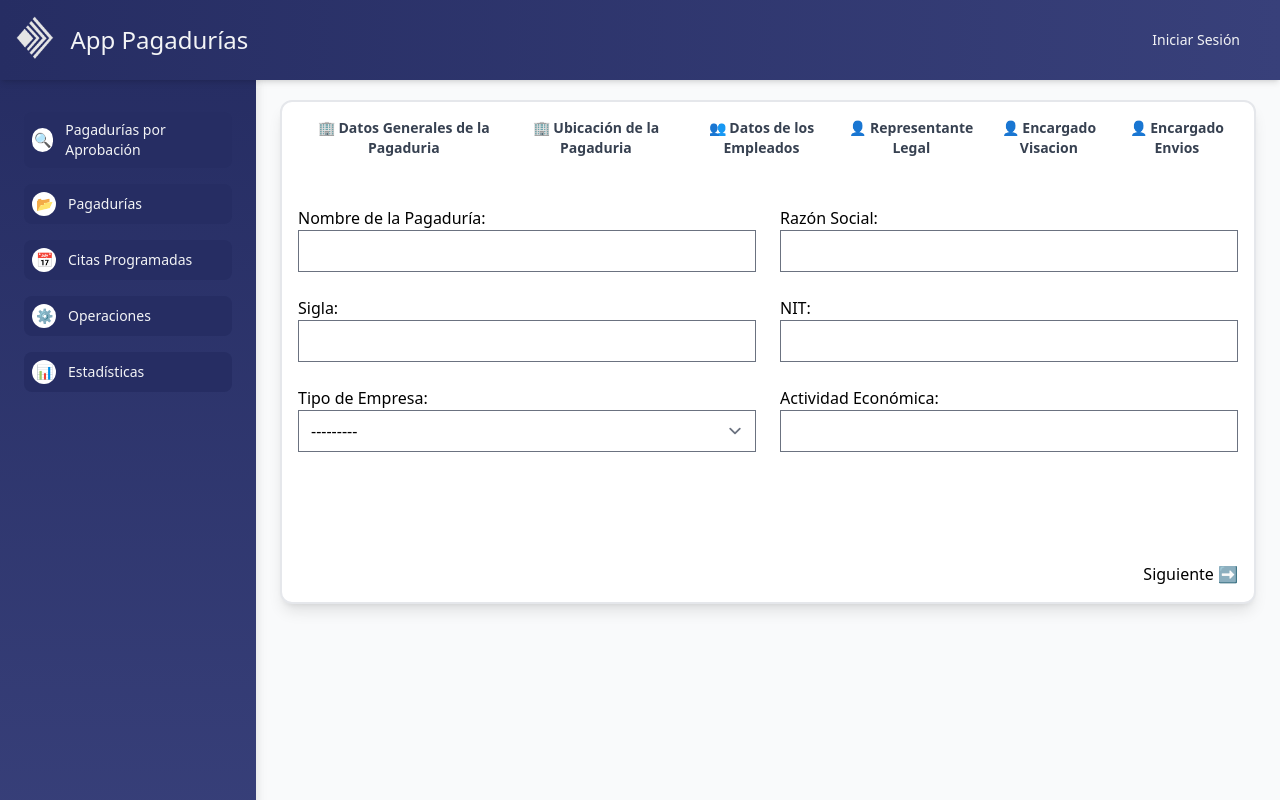
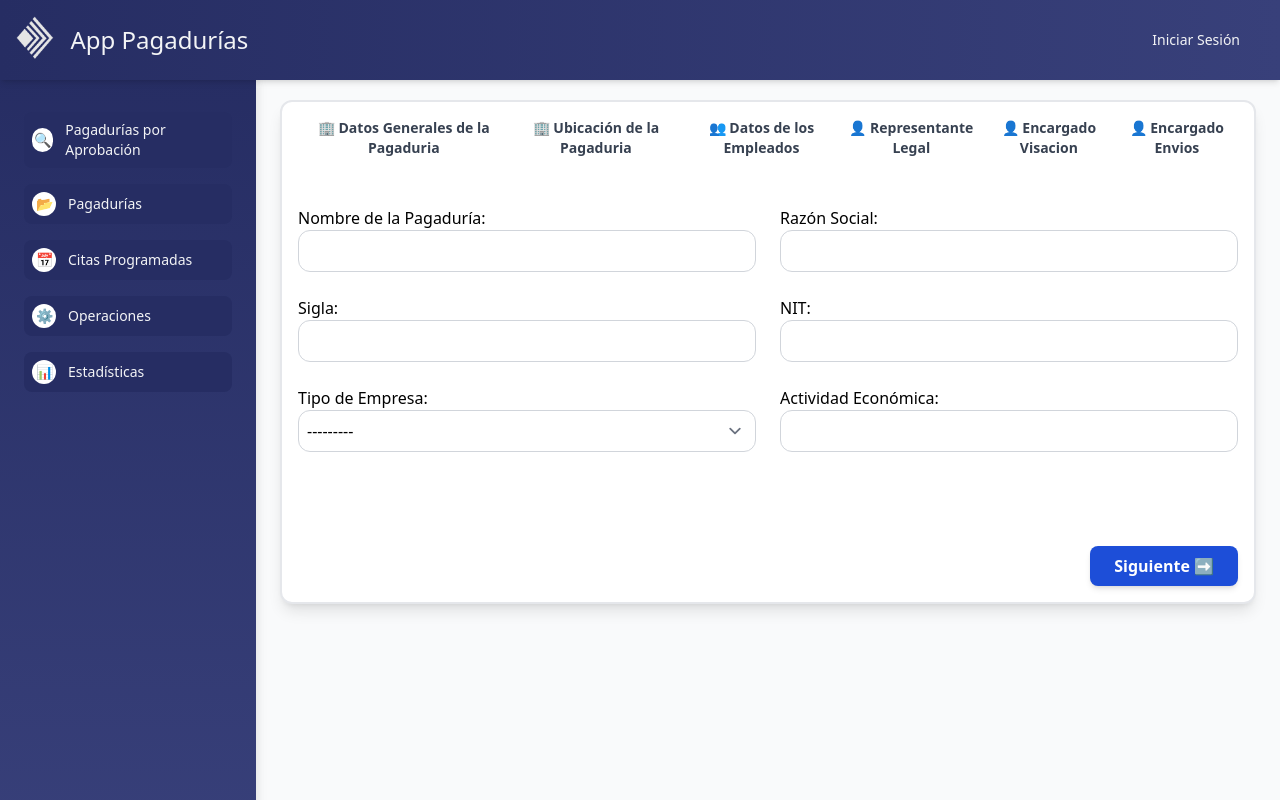
Before and after one commit to COOVITEL/app_pagadurias, a Django app: page /registar-pagaduria/ in a window 1280 px wide. Run offline with Django 4.2, Linux system fonts and the light colour scheme; some libraries are stand-ins or nearby versions.

Commit message:
Update layers in tailwind

```diff
--- a/pagadurias/templates/createPagaduria.html
+++ b/pagadurias/templates/createPagaduria.html
@@ -184,29 +184,6 @@
     </form>
 </div>
 
-<!-- Estilos con Tailwind -->
-<style>
-    .input-field {
-        @apply w-full p-2 border border-gray-300 rounded-lg focus:ring-2 focus:ring-blue-500 focus:outline-none;
-    }
-
-    .next-btn, .prev-btn, .submit-btn {
-        @apply px-6 py-2 font-semibold rounded-lg shadow-md transition-transform transform hover:scale-105;
-    }
-
-    .next-btn {
-        @apply bg-blue-700 text-white hover:bg-blue-800;
-    }
-
-    .prev-btn {
-        @apply bg-gray-400 text-white hover:bg-gray-500;
-    }
-
-    .submit-btn {
-        @apply bg-green-600 text-white hover:bg-green-700;
-    }
-</style>
-
 <!-- JavaScript para manejar el formulario paso a paso -->
 <script>
     document.addEventListener("DOMContentLoaded", function () {
--- a/theme/static/css/dist/styles.css
+++ b/theme/static/css/dist/styles.css
@@ -783,6 +783,83 @@ select {
   }
 }
 
+.input-field {
+  width: 100%;
+  border-radius: 0.75rem;
+  border-width: 1px;
+  --tw-border-opacity: 1;
+  border-color: rgb(209 213 219 / var(--tw-border-opacity, 1));
+  padding: 0.5rem;
+}
+
+.input-field:focus {
+  outline: 2px solid transparent;
+  outline-offset: 2px;
+  --tw-ring-offset-shadow: var(--tw-ring-inset) 0 0 0 var(--tw-ring-offset-width) var(--tw-ring-offset-color);
+  --tw-ring-shadow: var(--tw-ring-inset) 0 0 0 calc(2px + var(--tw-ring-offset-width)) var(--tw-ring-color);
+  box-shadow: var(--tw-ring-offset-shadow), var(--tw-ring-shadow), var(--tw-shadow, 0 0 #0000);
+  --tw-ring-opacity: 1;
+  --tw-ring-color: rgb(59 130 246 / var(--tw-ring-opacity, 1));
+}
+
+.next-btn, .prev-btn, .submit-btn {
+  transform: translate(var(--tw-translate-x), var(--tw-translate-y)) rotate(var(--tw-rotate)) skewX(var(--tw-skew-x)) skewY(var(--tw-skew-y)) scaleX(var(--tw-scale-x)) scaleY(var(--tw-scale-y));
+  border-radius: 0.5rem;
+  padding-left: 1.5rem;
+  padding-right: 1.5rem;
+  padding-top: 0.5rem;
+  padding-bottom: 0.5rem;
+  font-weight: 600;
+  --tw-shadow: 0 4px 6px -1px rgb(0 0 0 / 0.1), 0 2px 4px -2px rgb(0 0 0 / 0.1);
+  --tw-shadow-colored: 0 4px 6px -1px var(--tw-shadow-color), 0 2px 4px -2px var(--tw-shadow-color);
+  box-shadow: var(--tw-ring-offset-shadow, 0 0 #0000), var(--tw-ring-shadow, 0 0 #0000), var(--tw-shadow);
+  transition-property: transform;
+  transition-timing-function: cubic-bezier(0.4, 0, 0.2, 1);
+  transition-duration: 150ms;
+}
+
+.next-btn:hover, .prev-btn:hover, .submit-btn:hover {
+  --tw-scale-x: 1.05;
+  --tw-scale-y: 1.05;
+  transform: translate(var(--tw-translate-x), var(--tw-translate-y)) rotate(var(--tw-rotate)) skewX(var(--tw-skew-x)) skewY(var(--tw-skew-y)) scaleX(var(--tw-scale-x)) scaleY(var(--tw-scale-y));
+}
+
+.next-btn {
+  --tw-bg-opacity: 1;
+  background-color: rgb(29 78 216 / var(--tw-bg-opacity, 1));
+  --tw-text-opacity: 1;
+  color: rgb(255 255 255 / var(--tw-text-opacity, 1));
+}
+
+.next-btn:hover {
+  --tw-bg-opacity: 1;
+  background-color: rgb(30 64 175 / var(--tw-bg-opacity, 1));
+}
+
+.prev-btn {
+  --tw-bg-opacity: 1;
+  background-color: rgb(156 163 175 / var(--tw-bg-opacity, 1));
+  --tw-text-opacity: 1;
+  color: rgb(255 255 255 / var(--tw-text-opacity, 1));
+}
+
+.prev-btn:hover {
+  --tw-bg-opacity: 1;
+  background-color: rgb(107 114 128 / var(--tw-bg-opacity, 1));
+}
+
+.submit-btn {
+  --tw-bg-opacity: 1;
+  background-color: rgb(22 163 74 / var(--tw-bg-opacity, 1));
+  --tw-text-opacity: 1;
+  color: rgb(255 255 255 / var(--tw-text-opacity, 1));
+}
+
+.submit-btn:hover {
+  --tw-bg-opacity: 1;
+  background-color: rgb(21 128 61 / var(--tw-bg-opacity, 1));
+}
+
 .sr-only {
   position: absolute;
   width: 1px;
```
Also changed, not shown: other parts of theme/static/css/dist/styles.css (+10 -75 lines), theme/static_src/src/styles.css (+22 -0 lines), theme/static_src/tailwind.config.js (+0 -35 lines).
